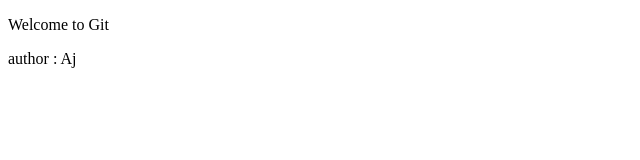
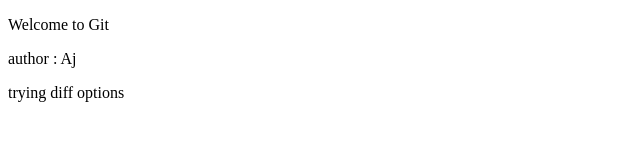
Before and after one commit to Abhinav-Coder-jain/Git_Learn, a plain HTML site: page index.html in a window 1280 px wide. Shown: the whole page, without its empty margins (0-640 px from the left). Drawn offline with Linux system fonts and the light colour scheme.

Commit message:
commit 4

```diff
--- a/index.html
+++ b/index.html
@@ -17,5 +17,11 @@
      <div>
          <p> author  : Aj</p>
      </div>
+
+     <div>
+           <p>
+            trying diff options
+           </p>
+     </div>
 </body>
 </html>
```
